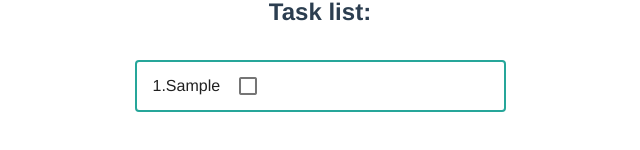
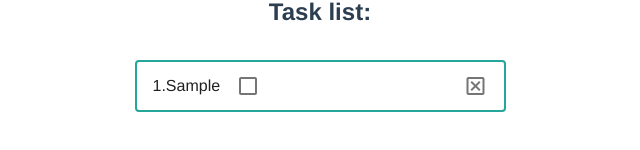
Before and after one commit to kogerumi/Vue_todo_list, a Vue app: page / in a window 1280 px wide. Both pictures are taken after typing "Sample" into the empty fields and a click on the button "ADD TASK". Shown: the part 224-374 px from the top of the page, without its empty margins (320-960 px from the left). Built offline with nearby package versions, Linux system fonts and the light colour scheme.

Commit message:
Task deletion

```diff
--- a/src/App.vue
+++ b/src/App.vue
@@ -1,5 +1,5 @@
 <template>
-<div class="app">
+<div>
     <v-app class="todo">
         <v-container class="container">
             <v-row class="d-flex justify-center mb-6">
@@ -16,6 +16,11 @@
                             <v-list-item-action class="task-check">
                                 <v-checkbox @change="checkTask" v-model="task.isComplite" :input-value="active" color="teal darken-2"></v-checkbox>
                             </v-list-item-action>
+
+                            <v-icon class="delete-btn"  @click="DeleteTask(i)">
+                                mdi-close-box-outline
+                            </v-icon>
+
                         </v-list-item>
                     </div>
                 </v-col>
@@ -56,12 +61,17 @@
                 text: this.taskText,
                 isComplite: this.isDone
             });
-            localStorage.setItem('tasks', JSON.stringify(this.tasks))
+            localStorage.setItem('tasks', JSON.stringify(this.tasks));
             this.taskText = "";
         },
         checkTask() {
-            localStorage.setItem('tasks', JSON.stringify(this.tasks))
+            localStorage.setItem('tasks', JSON.stringify(this.tasks));
 
+        },
+
+        DeleteTask(i){
+            this.tasks.splice(i, 1);
+            localStorage.setItem('tasks', JSON.stringify(this.tasks));
         }
     }
 }
@@ -82,6 +92,8 @@
         border: 2px solid #26A69A;
         border-radius: 4px;
         margin-bottom: 10px;
+        display: flex;
+
     }
 
 }
@@ -102,4 +114,11 @@
     color: rgb(139, 139, 139);
     text-decoration: line-through;
 }
+
+.delete-btn {
+    margin-left: auto;
+    cursor: pointer;
+
+}
+
 </style>
--- a/vue.config.js
+++ b/vue.config.js
@@ -1,17 +1,10 @@
-// const { defineConfig } = require('@vue/cli-service')
-// module.exports = defineConfig({
-//   transpileDependencies: [
-//     'vuetify'
-//   ]
-// })
 
 const { defineConfig } = require('@vue/cli-service')
 module.exports = defineConfig({
   transpileDependencies: [
     'vuetify'
   ],
-  // transpileDependencies: true,
   publicPath: process.env.NODE_ENV === 'production'
-  ? '/todo_list/'
+  ? ''
   : '/'
 })
```
